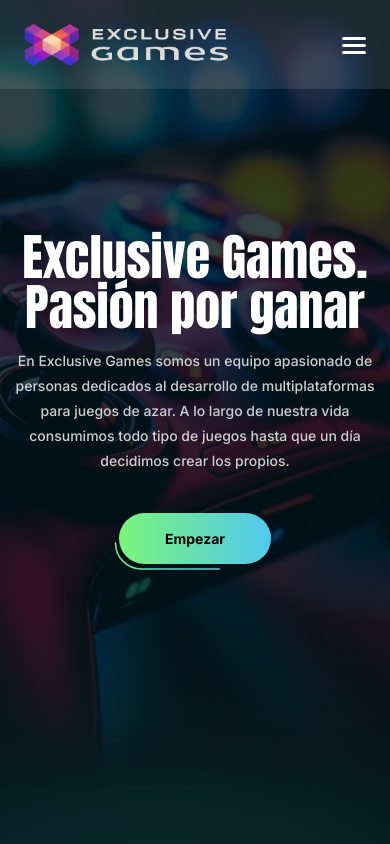
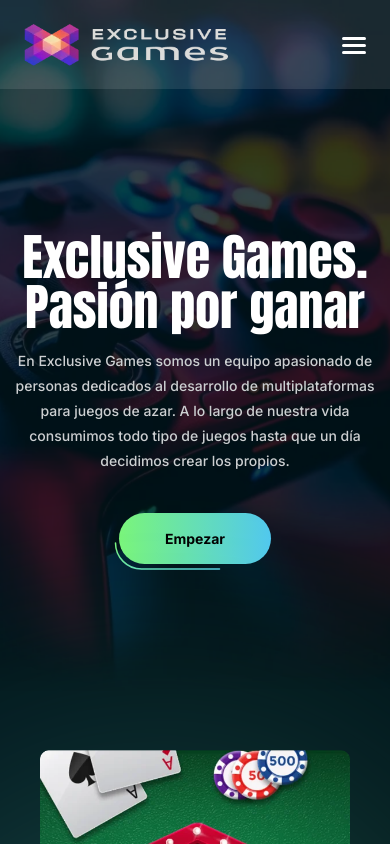
Before and after one commit to sanjuverma373/exclusive-games, a React (Create React App) app: page / in a window 390 px wide. Shown: the top 844 px of the page. Built offline with nearby package versions, Linux system fonts and the light colour scheme.

Commit message:
header modified

```diff
--- a/src/components/Headersection.jsx
+++ b/src/components/Headersection.jsx
@@ -7,7 +7,7 @@
 
 
   return (
-    <div className='bg-[url(./assets/images/hero-section-bg-img.webp)] bg-no-repeat bg-center bg-cover w-full min-h-[810px]'>
+    <div className='bg-[url(./assets/images/hero-section-bg-img.webp)] bg-no-repeat bg-center bg-cover w-full min-h-[710px] sm:min-h-[810px]'>
       <Navsection />
       <div className=' max-w-[1140px] px-3 mx-auto w-full '>
         <div className=' flex flex-col items-center justify-center min-h-[618px]'>
```
